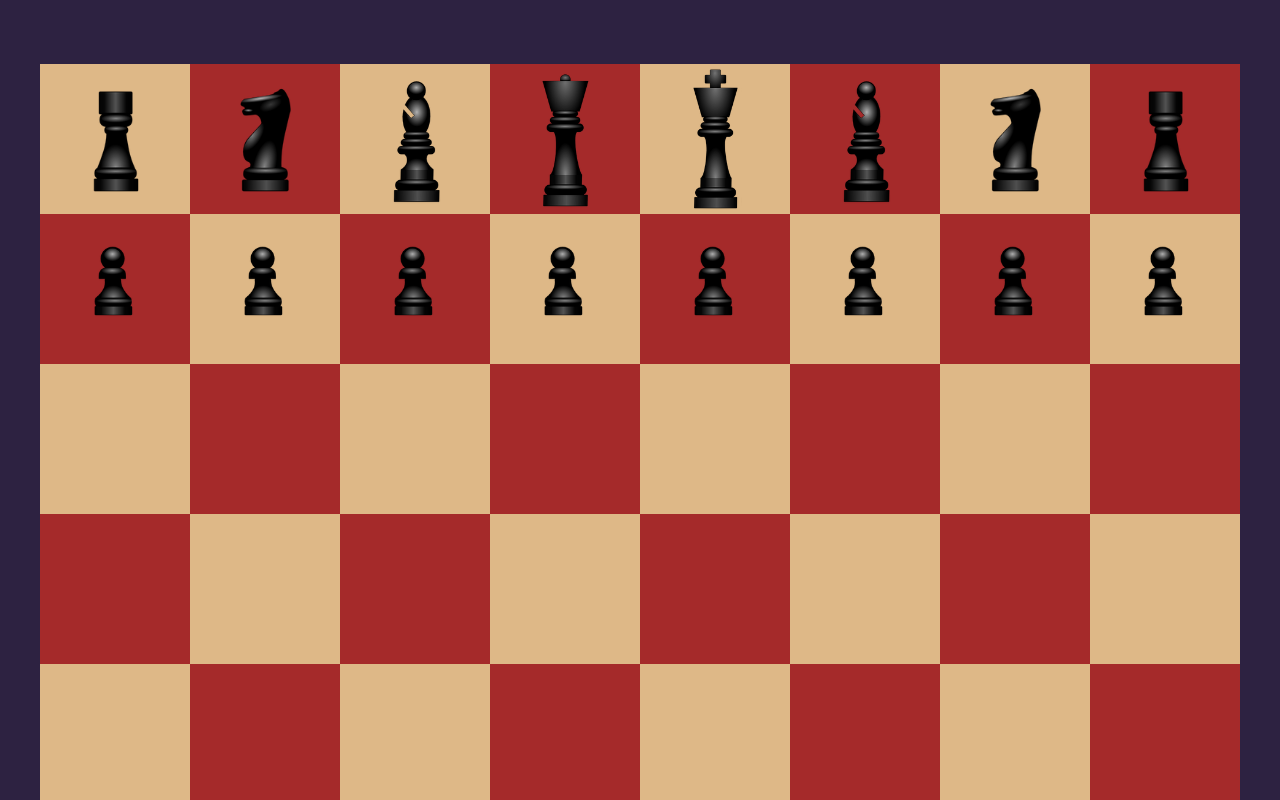
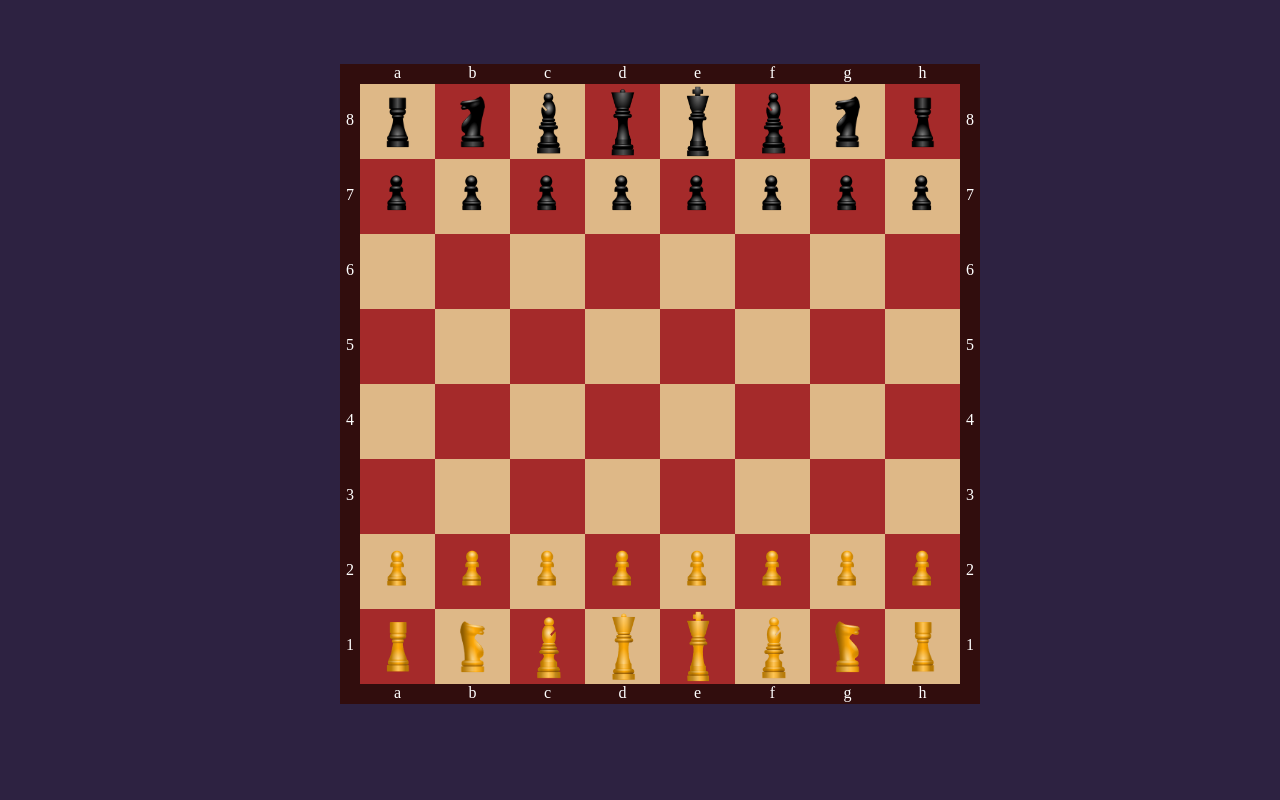
Before and after one commit to ArturCiepielowski/Friendly-chess-gulp, a website: page src/content/index.html in a window 1280 px wide. Shown: the top 800 px of the page. Drawn offline with nearby package versions, Linux system fonts and the light colour scheme; files that its build step writes are made by us from their sources; files whose address does not match are found by name.

```diff
--- a/src/content/index.html
+++ b/src/content/index.html
@@ -12,6 +12,19 @@
   <div class="board">
   <div class="board__inner">
 
+
+    <div class="blank0"></div>
+    <div class="blank__a">a</div>
+    <div class="blank__b">b</div>
+    <div class="blank__c">c</div>
+    <div class="blank__d">d</div>
+    <div class="blank__e">e</div>
+    <div class="blank__f">f</div>
+    <div class="blank__g">g</div>
+    <div class="blank__h">h</div>
+    <div class="blank1"></div>
+
+    <div class="blank__8"><p class="blank__paragraph">8</p></div>
     <div class="position a8"><img class="imgBlackRook" src="assets/img/blackRook.png" height="75%"></div>
     <div class="position b8"><img class="imgBlackHorse" src="assets/img/blackHorse.png" height="75%"></div>
     <div class="position c8"><img class="imgBlackBishop" src="assets/img/blackBishop.png" height="90%"></div>
@@ -20,7 +33,9 @@
     <div class="position f8"><img class="imgBlackBishop" src="assets/img/blackBishop.png" height="90%"></div>
     <div class="position g8"><img class="imgBlackHorse" src="assets/img/blackHorse.png" height="75%"></div>
     <div class="position h8"><img class="imgBlackRook" src="assets/img/BlackRook.png" height="75%"></div>
+    <div class="blank__8"><p class="blank__paragraph">8</p></div>
 
+    <div class="blank__7"><p class="blank__paragraph">7</p></div>
     <div class="position a7"><img class="imgBlackPawn" src="assets/img/blackPawn.png" height="50%"></div>
     <div class="position b7"><img class="imgBlackPawn" src="assets/img/blackPawn.png" height="50%"></div>
     <div class="position c7"><img class="imgBlackPawn" src="assets/img/blackPawn.png" height="50%"></div>
@@ -29,7 +44,9 @@
     <div class="position f7"><img class="imgBlackPawn" src="assets/img/blackPawn.png" height="50%"></div>
     <div class="position g7"><img class="imgBlackPawn" src="assets/img/blackPawn.png" height="50%"></div>
     <div class="position h7"><img class="imgBlackPawn" src="assets/img/blackPawn.png" height="50%"></div>
+    <div class="blank__7"><p class="blank__paragraph">7</p></div>
 
+    <div class="blank__6"><p class="blank__paragraph">6</p></div>
     <div class="position a6"></div>
     <div class="position b6"></div>
     <div class="position c6"></div>
@@ -38,7 +55,9 @@
     <div class="position f6"></div>
     <div class="position g6"></div>
     <div class="position h6"></div>
+    <div class="blank__6"><p class="blank__paragraph">6</p></div>
 
+    <div class="blank__5"><p class="blank__paragraph">5</p></div>
     <div class="position a5"></div>
     <div class="position b5"></div>
     <div class="position c5"></div>
@@ -47,7 +66,9 @@
     <div class="position f5"></div>
     <div class="position g5"></div>
     <div class="position h5"></div>
+    <div class="blank__5"><p class="blank__paragraph">5</p></div>
 
+    <div class="blank__4"><p class="blank__paragraph">4</p></div>
     <div class="position a4"></div>
     <div class="position b4"></div>
     <div class="position c4"></div>
@@ -56,7 +77,9 @@
     <div class="position f4"></div>
     <div class="position g4"></div>
     <div class="position h4"></div>
+    <div class="blank__4"><p class="blank__paragraph">4</p></div>
 
+    <div class="blank__3"><p class="blank__paragraph">3</p></div>
     <div class="position a3"></div>
     <div class="position b3"></div>
     <div class="position c3"></div>
@@ -65,7 +88,9 @@
     <div class="position f3"></div>
     <div class="position g3"></div>
     <div class="position h3"></div>
+    <div class="blank__3"><p class="blank__paragraph">3</p></div>
 
+    <div class="blank__2"><p class="blank__paragraph">2</p></div>
     <div class="position a2"><img class="imgWhitePawn" src="assets/img/whitePawn.png" height="50%"></div>
     <div class="position b2"><img class="imgWhitePawn" src="assets/img/whitePawn.png" height="50%"></div>
     <div class="position c2"><img class="imgWhitePawn" src="assets/img/whitePawn.png" height="50%"></div>
@@ -74,7 +99,9 @@
     <div class="position f2"><img class="imgWhitePawn" src="assets/img/whitePawn.png" height="50%"></div>
     <div class="position g2"><img class="imgWhitePawn" src="assets/img/whitePawn.png" height="50%"></div>
     <div class="position h2"><img class="imgWhitePawn" src="assets/img/whitePawn.png" height="50%"></div>
+    <div class="blank__2"><p class="blank__paragraph">2</p></div>
 
+    <div class="blank__1"><p class="blank__paragraph">1</p></div>
     <div class="position a1"><img class="imgWhiteRook" src="assets/img/whiteRook.png" height="75%"></div>
     <div class="position b1"><img class="imgWhiteHorse" src="assets/img/whiteHorse.png" height="75%"></div>
     <div class="position c1"><img class="imgWhiteBishop" src="assets/img/whiteBishop.png" height="90%"></div>
@@ -83,6 +110,17 @@
     <div class="position f1"><img class="imgWhiteBishop" src="assets/img/whiteBishop.png" height="90%"></div>
     <div class="position g1"><img class="imgWhiteHorse" src="assets/img/whiteHorse.png" height="75%"></div>
     <div class="position h1"><img class="imgWhiteRook" src="assets/img/whiteRook.png" height="75%"></div>
+    <div class="blank__1"><p class="blank__paragraph">1</p></div>
+    <div class="blank2"></div>
+    <div class="blank__a">a</div>
+    <div class="blank__b">b</div>
+    <div class="blank__c">c</div>
+    <div class="blank__d">d</div>
+    <div class="blank__e">e</div>
+    <div class="blank__f">f</div>
+    <div class="blank__g">g</div>
+    <div class="blank__h">h</div>
+    <div class="blank3"></div>
 
 
 
--- a/src/scss/main.scss
+++ b/src/scss/main.scss
@@ -15,32 +15,182 @@
  background: #2D2241;
 }
 
+
 .board{
-
+  width: 1240px;
+  height:1240px;
+  margin: 32px auto;
+  width: 100%;
+  max-width: 800px;
 
 
 
   &__inner{
   margin: 64px auto;
   width: 100%;
-  max-width: 1200px;
+  max-width: 600px;
   display: grid;
-  grid-template-columns: 1fr 1fr 1fr 1fr 1fr 1fr 1fr 1fr ;
-  grid-template-rows: 1fr 1fr 1fr 1fr 1fr 1fr 1fr 1fr ;
+  grid-template-columns: 20px 1fr 1fr 1fr 1fr 1fr 1fr 1fr 1fr 20px ;
+  grid-template-rows:20px 1fr 1fr 1fr 1fr 1fr 1fr 1fr 1fr 20px;
 }
 }
 
 .a8, .c8, .e8, .g8, .b7, .d7, .f7, .h7, .a6, .c6, .e6, .g6, .b5, .d5, .f5, .h5, .a4, .c4, .e4, .g4, .b3, .d3, .f3, .h3, .a2, .c2, .e2, .g2, .b1, .d1, .f1, .h1  {
-width: 150px;
-height:150px;
+width: 75px;
+height:75px;
 background:burlywood;
 
 }
 
 .b8, .d8, .f8, .h8, .a7, .c7, .e7, .g7, .b6, .d6, .f6, .h6, .a5, .c5, .e5, .g5, .b4, .d4, .f4, .h4, .a3, .c3, .e3, .g3, .b2, .d2, .f2, .h2, .a1, .c1, .e1, .g1{
-  width: 150px;
-  height:150px;
+  width: 75px;
+  height:75px;
   background:brown;
+}
+
+.blank{
+
+  &__a{
+
+    background: rgb(49, 13, 13);
+    color:white;
+    text-align: center;
+  }
+
+  &__b{
+
+    background: rgb(49, 13, 13);
+    color:white;
+    text-align: center;
+  }
+
+  &__c{
+
+    background: rgb(49, 13, 13);
+    color:white;
+    text-align: center;
+  }
+
+  &__d{
+
+    background: rgb(49, 13, 13);
+    color:white;
+    text-align: center;
+  }
+
+  &__e{
+
+    background: rgb(49, 13, 13);
+    color:white;
+    text-align: center;
+  }
+
+  &__f{
+
+    background: rgb(49, 13, 13);
+    color:white;
+    text-align: center;
+  }
+  &__g{
+
+    background: rgb(49, 13, 13);
+    color:white;
+    text-align: center;
+  }
+
+  &__h{
+
+    background: rgb(49, 13, 13);
+    color:white;
+    text-align: center;
+  }
+
+  &__1{
+
+
+    background: rgb(49, 13, 13);
+    color:white;
+    text-align: center;
+
+  }
+
+  &__2{
+
+    background: rgb(49, 13, 13);
+    color:white;
+    text-align: center;
+  }
+
+  &__3{
+
+    background: rgb(49, 13, 13);
+    color:white;
+    text-align: center;
+  }
+
+  &__4{
+
+    background: rgb(49, 13, 13);
+    color:white;
+    text-align: center;
+  }
+
+  &__5{
+
+    background: rgb(49, 13, 13);
+    color:white;
+    text-align:center;
+  }
+
+  &__6{
+
+    background: rgb(49, 13, 13);
+    color:white;
+    text-align: center;
+  }
+  &__7{
+
+    background: rgb(49, 13, 13);
+    color:white;
+    text-align: center;
+  }
+
+  &__8{
+
+    background: rgb(49, 13, 13);
+    color:white;
+    text-align: center;
+  }
+
+  &__paragraph{
+
+    margin-top:27px;
+
+  }
+
+}
+
+
+
+
+.blank0{
+
+  background: rgb(49, 13, 13);
+}
+
+.blank1{
+
+  background: rgb(49, 13, 13);
+}
+
+.blank2{
+
+  background: rgb(49, 13, 13);
+}
+
+.blank3{
+
+  background: rgb(49, 13, 13);
 }
 
 .position{
@@ -50,26 +200,26 @@
 
 .imgWhitePawn, .imgBlackPawn{
   position: absolute;
-  margin-left: 50px;
-  margin-top: 30px;
+  margin-left: 25px;
+  margin-top: 15px;
 }
 
 .imgWhiteRook, .imgWhiteHorse,.imgBlackRook, .imgBlackHorse {
   position: absolute;
-  margin-left: 50px;
-  margin-top: 20px;
+  margin-left: 25px;
+  margin-top: 10px;
 }
 
 .imgWhiteBishop, .imgBlackBishop{
 
   position: absolute;
-  margin-left: 50px;
-  margin-top: 10px;
+  margin-left: 25px;
+  margin-top: 5px;
 }
 
 .imgWhiteQueen, .imgWhiteKing, .imgBlackQueen, .imgBlackKing{
 
   position: absolute;
-  margin-left: 50px;
+  margin-left: 25px;
 
 }
```
Also changed, not shown: Github/README.JPG (added), 1 other file.
